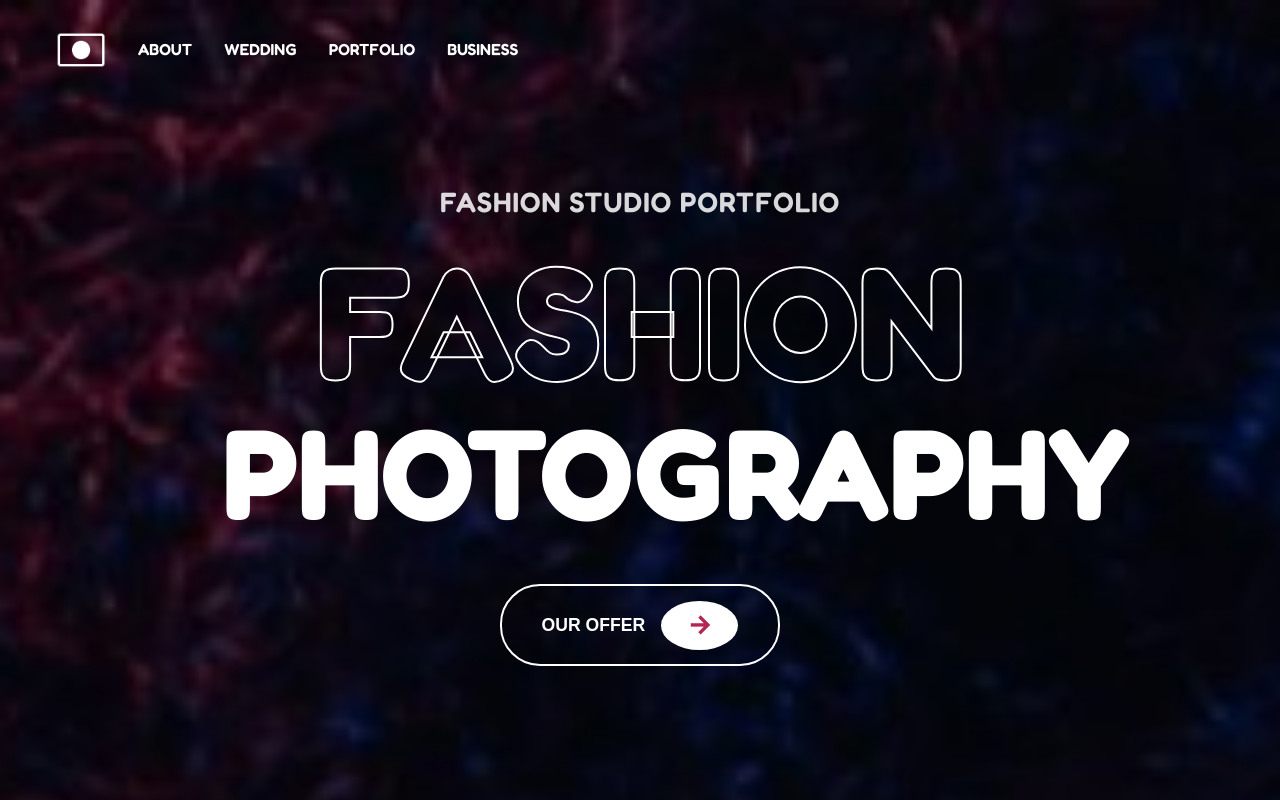
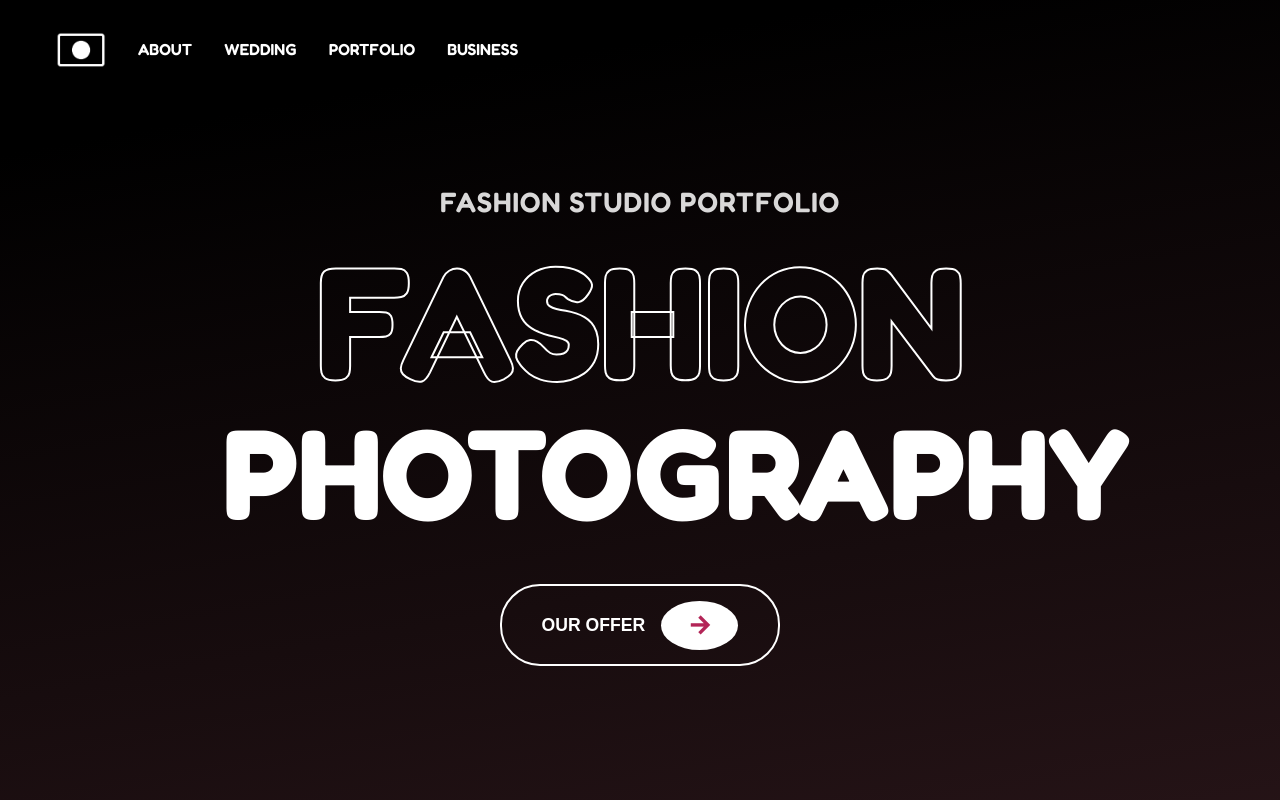
Before and after one commit to dev-queiroz/Fashion-Photography, a plain HTML site: page index.html in a window 1280 px wide. Shown: the top 800 px of the page. Drawn offline with nearby package versions, Linux system fonts and the light colour scheme.

Commit message:
update README.md for fashion photography landing page and modify styles.css for background gradient

```diff
--- a/styles.css
+++ b/styles.css
@@ -16,11 +16,7 @@
 body {
   min-height: 100vh;
   font-family: "Fredoka", sans-serif;
-  background-image: url("assets/header.jpg");
-  background-position: center center;
-  background-repeat: no-repeat;
-  background-size: cover;
-  color: var(--white);
+  background: linear-gradient(170deg, rgba(0, 0, 0, 1) 3%, rgb(69 36 42) 35%, rgb(97 21 43) 90%);
   line-height: 1.6;
 }
 
```
Also changed, not shown: 1 other file.
